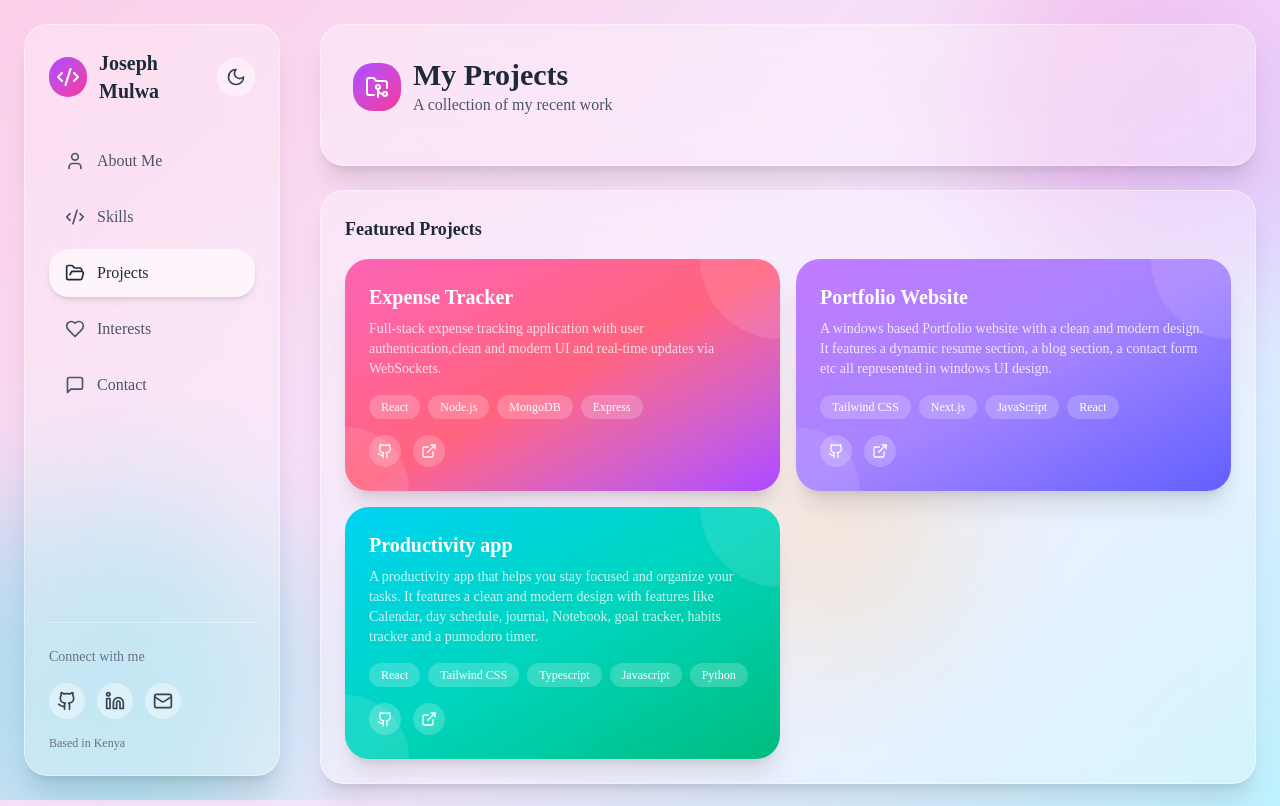
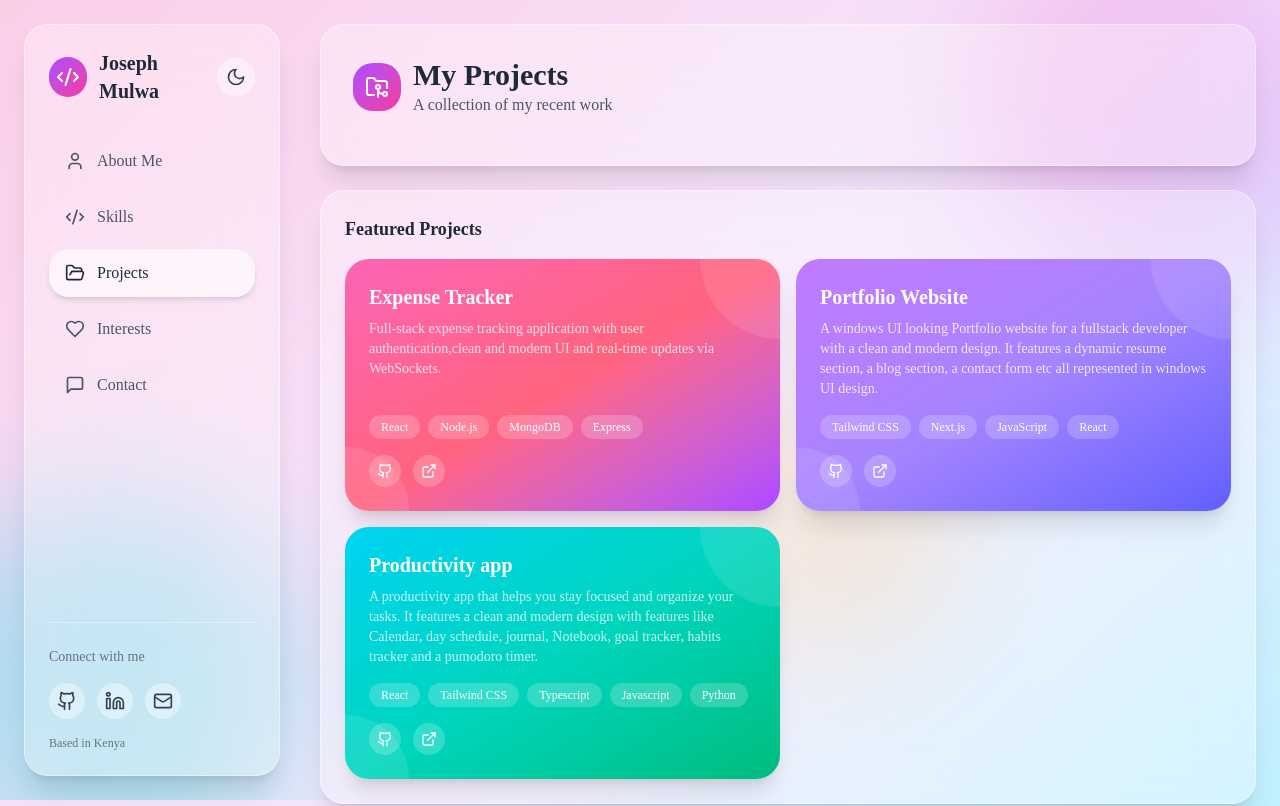
Before and after one commit to BYTECODENINJA/josephmulwa13, a Next.js app: page /josephmulwa13/projects in a window 1280 px wide. Shown: the top 806 px of the page. Built offline with nearby package versions, Linux system fonts and the light colour scheme; a web font is replaced by a local one.

Commit message:
"Added a portfolio project to my portfolio"

```diff
--- a/app/projects/page.tsx
+++ b/app/projects/page.tsx
@@ -15,7 +15,7 @@ const projects = [
   {
     title: "Portfolio Website",
     description:
-      "A windows based Portfolio website with a clean and modern design. It features a dynamic resume section, a blog section, a contact form etc all represented in windows UI design.",
+      "A windows UI looking Portfolio website for a fullstack developer with a clean and modern design. It features a dynamic resume section, a blog section, a contact form etc all represented in windows UI design.",
     tech: ["Tailwind CSS", "Next.js", "JavaScript", "React"],
     gradient: "from-purple-400 via-violet-400 to-indigo-500",
     github: "https://github.com/BYTECODENINJA/WindowsPortfolio",
```
